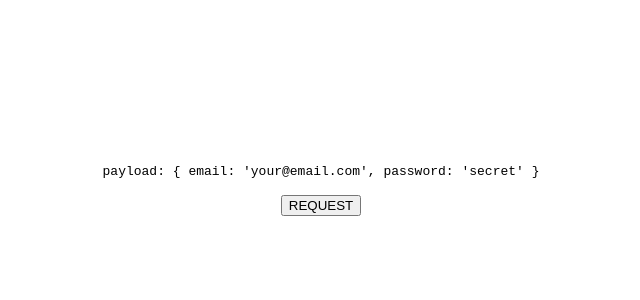
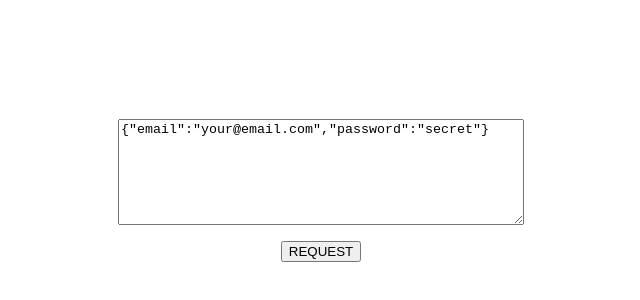
Before and after one commit to luisphelipe/free1, a plain HTML site: page index.html in a window 1280 px wide. Shown: the part 218-518 px from the top of the page, without its empty margins (319-959 px from the left). Drawn offline with Linux system fonts and the light colour scheme.

Commit message:
Add textarea for payload manipulation

```diff
--- a/index.html
+++ b/index.html
@@ -8,9 +8,10 @@
     <script>
       console.log("hello :)");
 
-      const payload = { email: "your@email.com", password: "secret" };
+      const request = () => {
+        const payload = document.getElementById("payload").value;
+        console.log("Making request with payload value:", payload);
 
-      const request = () => {
         fetch("http://localhost:5000/generate-url", {
           method: "POST",
           headers: { "Content-Type": "application/json" },
@@ -23,6 +24,7 @@
           });
       };
     </script>
+
     <style>
       html,
       body {
@@ -36,13 +38,21 @@
         flex-direction: column;
       }
 
-      code {
+      textarea {
+        height: 100px;
+        width: 400px;
         margin-bottom: 1rem;
       }
     </style>
   </head>
   <body>
-    <code> payload: { email: 'your@email.com', password: 'secret' } </code>
+    <textarea id="payload" name="payload"></textarea>
     <button onclick="request()">REQUEST</button>
+
+    <script defer>
+      const default_payload = { email: "your@email.com", password: "secret" };
+      const textarea = document.getElementById("payload");
+      if (textarea) textarea.value = JSON.stringify(default_payload);
+    </script>
   </body>
 </html>
```
